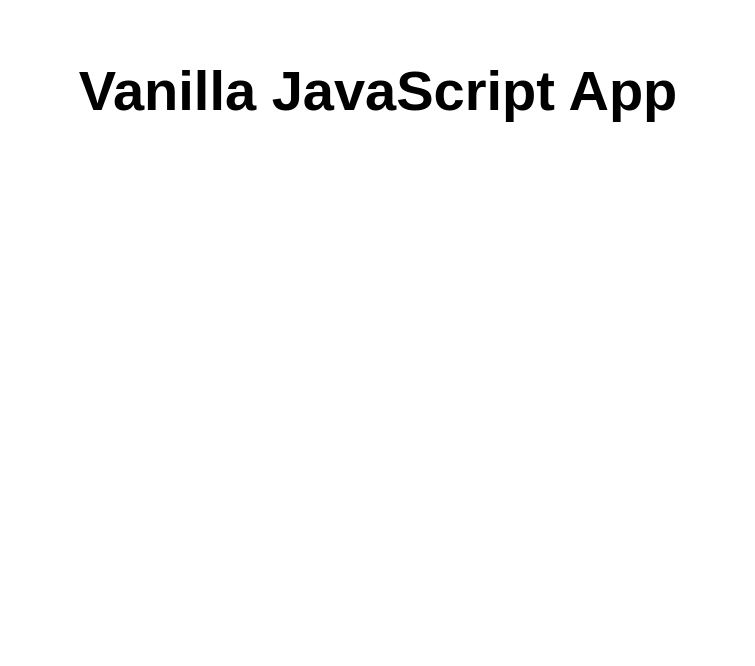
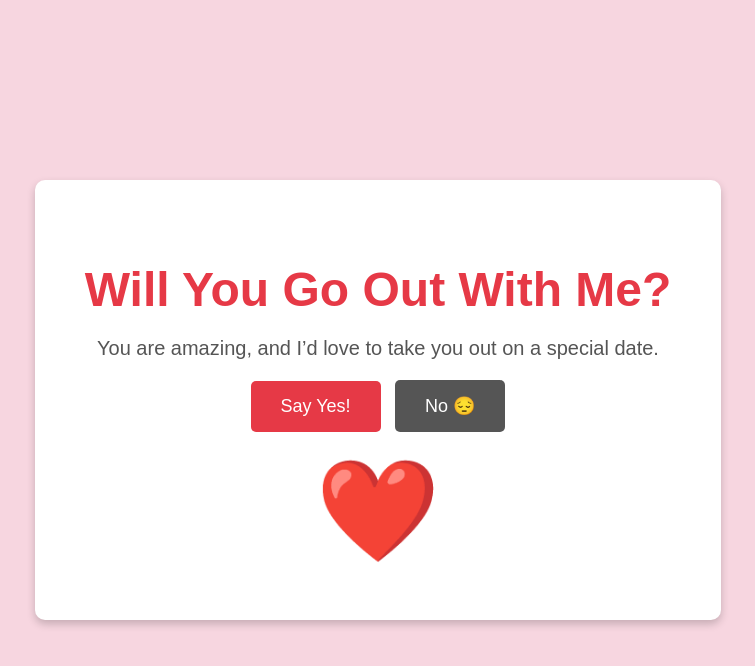
Before and after one commit to ajaycak/ASK-HER-OUT, a website: page src/index.html in a window 1280 px wide. Shown: the whole page, without its empty margins (262-1017 px from the left). Drawn offline with Linux system fonts and the light colour scheme.

Commit message:
Commit made from VS Code Azure Static Web Apps

```diff
--- a/src/index.html
+++ b/src/index.html
@@ -1,17 +1,129 @@
 <!DOCTYPE html>
 <html lang="en">
+<head>
+    <meta charset="UTF-8">
+    <meta name="viewport" content="width=device-width, initial-scale=1.0">
+    <title>Ask Her Out</title>
+    <style>
+        body {
+            background-color: #f7d6e0;
+            font-family: 'Arial', sans-serif;
+            margin: 0;
+            padding: 0;
+            display: flex;
+            justify-content: center;
+            align-items: center;
+            height: 100vh;
+            color: #333;
+        }
 
-<head>
-  <meta charset="UTF-8">
-  <meta name="viewport" content="width=device-width, initial-scale=1.0">
-  <link rel="stylesheet" href="styles.css">
-  <title>Vanilla JavaScript App</title>
+        .container {
+            text-align: center;
+            background-color: #fff;
+            padding: 50px;
+            border-radius: 10px;
+            box-shadow: 0px 4px 8px rgba(0, 0, 0, 0.2);
+        }
+
+        h1 {
+            color: #e63946;
+            font-size: 48px;
+            margin-bottom: 10px;
+        }
+
+        p {
+            font-size: 20px;
+            color: #555;
+            margin: 20px 0;
+        }
+
+        .ask-btn, .no-btn {
+            background-color: #e63946;
+            color: white;
+            padding: 15px 30px;
+            border: none;
+            border-radius: 5px;
+            cursor: pointer;
+            font-size: 18px;
+            transition: transform 0.3s;
+        }
+
+        .ask-btn:hover, .no-btn:hover {
+            background-color: #d62828;
+        }
+
+        .heart {
+            color: #e63946;
+            font-size: 100px;
+            margin-top: 20px;
+        }
+
+        .no-btn {
+            background-color: #555;
+            display: none;
+            margin-left: 10px;
+        }
+
+        @media (max-width: 768px) {
+            h1 {
+                font-size: 36px;
+            }
+
+            p {
+                font-size: 16px;
+            }
+
+            .ask-btn {
+                padding: 10px 20px;
+                font-size: 16px;
+            }
+
+            .heart {
+                font-size: 80px;
+            }
+        }
+    </style>
 </head>
+<body>
+    <div class="container">
+        <h1>Will You Go Out With Me?</h1>
+        <p>You are amazing, and I’d love to take you out on a special date.</p>
+        <button class="ask-btn" id="yes-btn">Say Yes!</button>
+        <button class="no-btn" id="no-btn">No 😔</button>
+        <div class="heart">❤️</div>
+    </div>
 
-<body>
-  <main>
-    <h1>Vanilla JavaScript App</h1>
-  </main>
+    <script>
+      const yesBtn = document.getElementById('yes-btn');
+      const noBtn = document.getElementById('no-btn');
+
+      let yesScale = 1;  // Initial scale for Yes button
+      let noScale = 1;   // Initial scale for No button
+
+      yesBtn.addEventListener('click', () => {
+          // Redirect to the "Thanks" page
+          window.location.href = 'thanks.html';
+      });
+
+      noBtn.addEventListener('click', () => {
+          // Increase the scale of Yes and decrease the scale of No with every click
+          yesScale += 0.2;  // Enlarge Yes button
+          noScale -= 0.2;   // Shrink No button
+
+          // Apply the scale changes to both buttons
+          yesBtn.style.transform = `scale(${yesScale})`;
+          noBtn.style.transform = `scale(${noScale})`;
+
+          // Disable No button if it gets too small
+          if (noScale <= 0.2) {
+              noBtn.disabled = true;
+          }
+      });
+
+      window.onload = function() {
+          noBtn.style.display = 'inline-block';
+      };
+  </script>
+
 </body>
-
 </html>
```
Also changed, not shown: src/thanks.html (added, +73 -0 lines).
